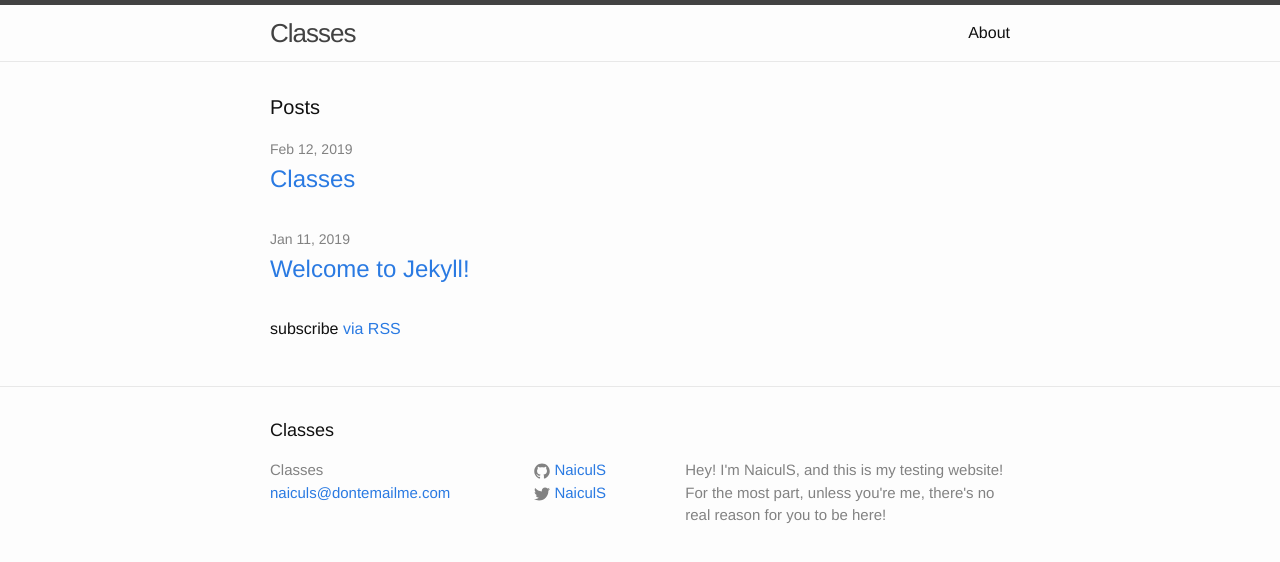
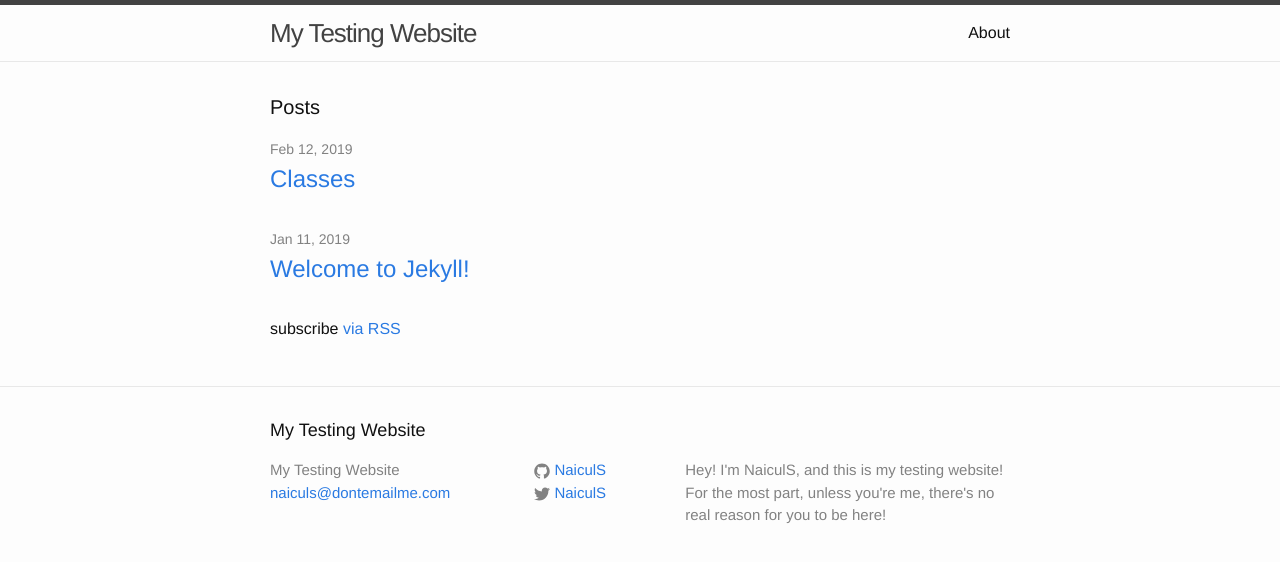
Before and after one commit to NaiculS/naiculs.github.io, a Jekyll site: the page built from index.html, in a window 1280 px wide. Shown: the top 562 px of the page. Built offline with Jekyll 4.4.1, drawn with Linux system fonts in a browser that asks for light colours.

Commit message:
Update _config.yml

```diff
--- a/_config.yml
+++ b/_config.yml
@@ -6,7 +6,7 @@
 # 'jekyll serve'. If you change this file, please restart the server process.
 
 # Site settings
-title: Classes
+title: My Testing Website
 email: naiculs@dontemailme.com
 description: > # this means to ignore newlines until "baseurl:"
   Hey! I'm NaiculS, and this is my testing website! For the most part, unless you're me, there's no real reason for you to be here!
```
